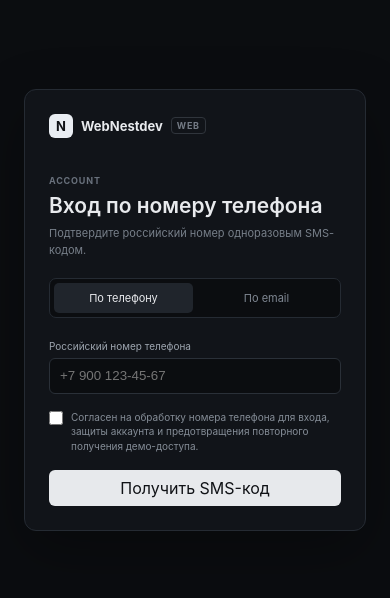
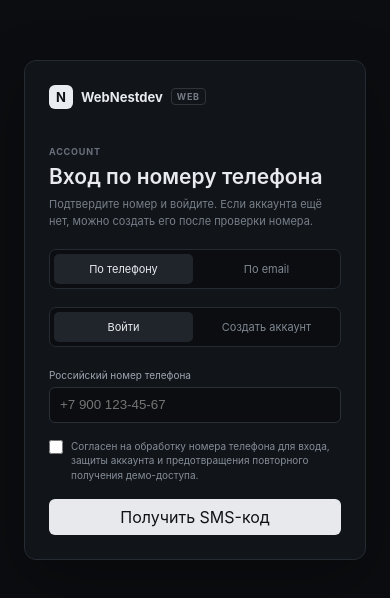
Before and after one commit to misha4323223/WebNestdev, a React (Vite) app: page / in a window 390 px wide. Shown: the part 112-710 px from the top of the page. Built offline with nearby package versions, Linux system fonts and the light colour scheme; no server answers.

Commit message:
feat: distinguish phone sign-in from account creation in the UI

```diff
--- a/src/features/auth/AuthScreen.tsx
+++ b/src/features/auth/AuthScreen.tsx
@@ -3,6 +3,7 @@ import { login, register, requestPhoneCode, verifyPhoneCode } from "../../lib/au
 
 export function AuthScreen({onAuthenticated}:{onAuthenticated:()=>void}){
   const [method,setMethod]=useState<"email"|"phone">("phone");
+  const [phoneIntent,setPhoneIntent]=useState<"login"|"register">("login");
   const [mode,setMode]=useState<"login"|"register">("login");
   const [email,setEmail]=useState("");
   const [password,setPassword]=useState("");
@@ -30,26 +31,33 @@ export function AuthScreen({onAuthenticated}:{onAuthenticated:()=>void}){
         setCodeRequested(true);
         setNotice(result.message);
       }else{
-        await verifyPhoneCode(phone,code);
+        await verifyPhoneCode(phone,code,phoneIntent);
         onAuthenticated();
       }
     }catch(error){
-      setError(error instanceof Error?error.message:"Не удалось выполнить вход");
+      const message=error instanceof Error?error.message:"Не удалось выполнить вход";
+      if(method==="phone"&&codeRequested&&message.includes("Номер ещё не зарегистрирован")){
+        setPhoneIntent("register");setCodeRequested(false);setCode("");setNotice(message);
+      }else setError(message);
     }finally{setBusy(false);}
   }
 
   function switchMethod(next:"email"|"phone"){
-    setMethod(next);setError("");setNotice("");setCodeRequested(false);setCode("");setPhoneConsent(false);
+    setMethod(next);setError("");setNotice("");setCodeRequested(false);setCode("");setPhoneConsent(false);setPhoneIntent("login");
   }
 
   return <main className="auth-screen">
     <section className="auth-card">
       <div className="brand auth-brand"><span className="brand-mark">N</span><span>WebNestdev</span><span className="version">WEB</span></div>
-      <div className="auth-heading"><span className="eyebrow">ACCOUNT</span><h1>{method==="phone"?"Вход по номеру телефона":mode==="login"?"Вход в WebNestdev":"Создание аккаунта"}</h1><p>{method==="phone"?"Подтвердите российский номер одноразовым SMS-кодом.":mode==="login"?"Войдите, чтобы открыть рабочую область.":"Создайте аккаунт для локального тестирования полного пользовательского сценария."}</p></div>
+      <div className="auth-heading"><span className="eyebrow">ACCOUNT</span><h1>{method==="phone"?(phoneIntent==="login"?"Вход по номеру телефона":"Создание аккаунта по телефону"):mode==="login"?"Вход в WebNestdev":"Создание аккаунта"}</h1><p>{method==="phone"?(phoneIntent==="login"?"Подтвердите номер и войдите. Если аккаунта ещё нет, можно создать его после проверки номера.":"Подтвердите российский номер, чтобы создать аккаунт."):mode==="login"?"Войдите, чтобы открыть рабочую область.":"Создайте аккаунт для локального тестирования полного пользовательского сценария."}</p></div>
       <div className="auth-method-switch">
         <button type="button" className={method==="phone"?"active":""} onClick={()=>switchMethod("phone")}>По телефону</button>
         <button type="button" className={method==="email"?"active":""} onClick={()=>switchMethod("email")}>По email</button>
       </div>
+      {method==="phone"&&<div className="auth-method-switch auth-intent-switch">
+        <button type="button" disabled={codeRequested} className={phoneIntent==="login"?"active":""} onClick={()=>{setPhoneIntent("login");setError("");setNotice("");}}>Войти</button>
+        <button type="button" disabled={codeRequested} className={phoneIntent==="register"?"active":""} onClick={()=>{setPhoneIntent("register");setError("");setNotice("");}}>Создать аккаунт</button>
+      </div>}
       <form onSubmit={submit} className="auth-form">
         {method==="email" ? <>
           <label><span>Email</span><input type="email" value={email} onChange={event=>setEmail(event.target.value)} autoComplete="email" required /></label>
@@ -61,7 +69,7 @@ export function AuthScreen({onAuthenticated}:{onAuthenticated:()=>void}){
         </>}
         {error&&<div className="auth-error">{error}</div>}
         {notice&&<div className="auth-notice">{notice}</div>}
-        <button className="send-button auth-submit" disabled={busy}>{busy?"Подождите…":method==="phone"?(codeRequested?"Подтвердить и войти":"Получить SMS-код"):mode==="login"?"Войти":"Зарегистрироваться"}</button>
+        <button className="send-button auth-submit" disabled={busy}>{busy?"Подождите…":method==="phone"?(codeRequested?(phoneIntent==="register"?"Подтвердить и создать аккаунт":"Подтвердить и войти"):"Получить SMS-код"):mode==="login"?"Войти":"Зарегистрироваться"}</button>
       </form>
       {method==="email"&&<button className="ghost-button auth-switch" onClick={()=>{setMode(mode==="login"?"register":"login");setError("");setNotice("")}}>
         {mode==="login"?"Создать аккаунт":"У меня уже есть аккаунт"}
```
